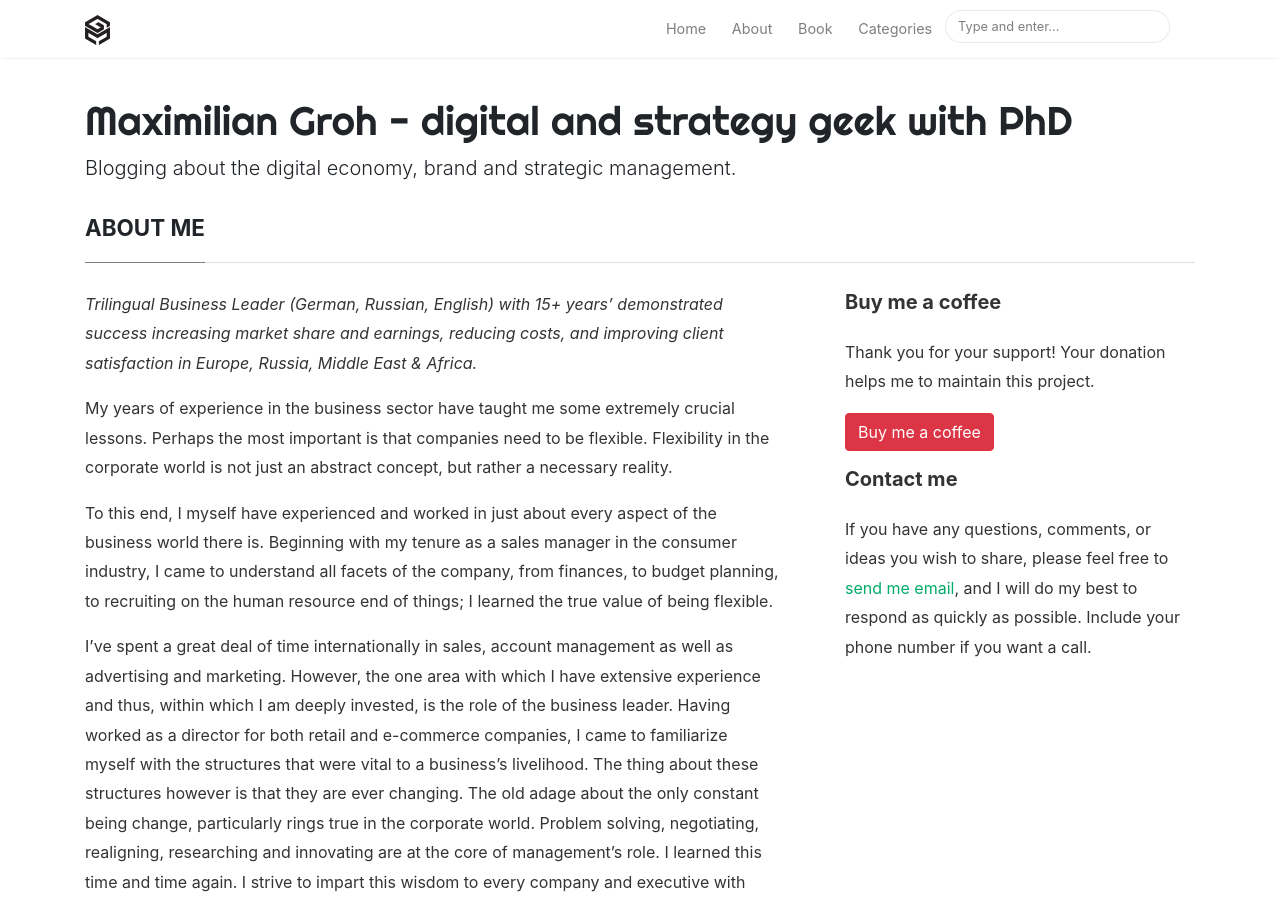
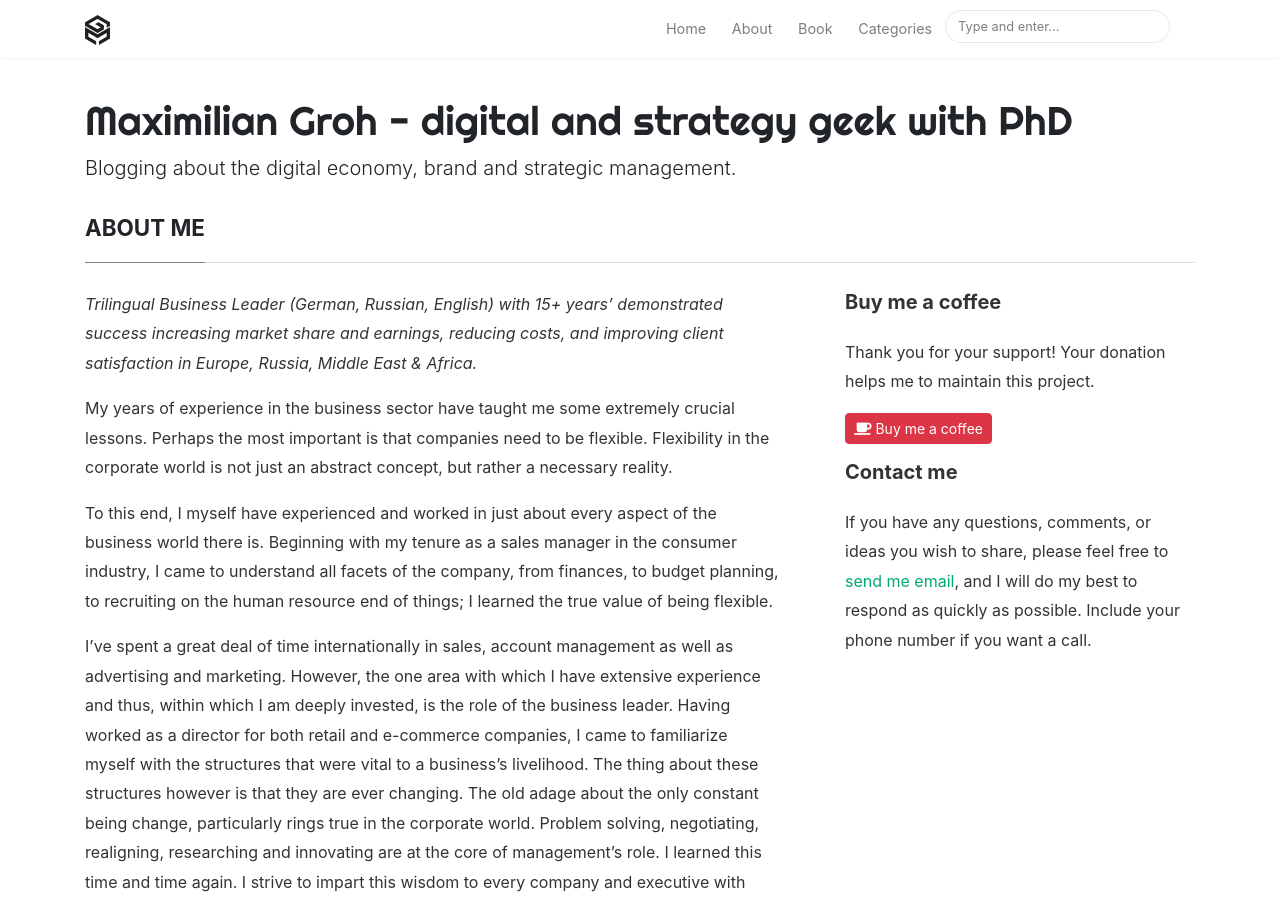
Before and after one commit to mgroheu/mgroh.github.io, a Jekyll site: the page built from _pages/about.md, in a window 1280 px wide and 900 px high. Built offline with Jekyll 4.4.1, drawn with Linux system fonts in a browser that asks for light colours; nearby versions of some CDN libraries; comment, search, counter and statistics services are not loaded.

Commit message:
Update coffee link

```diff
--- a/_pages/about.md
+++ b/_pages/about.md
@@ -88,7 +88,7 @@ Max is a gifted leader who draws his strength and effectiveness from excellent c
 
 <p>Thank you for your support! Your donation helps me to maintain this project.</p>
 
-<a target="_blank" href="https://www.paypal.com/cgi-bin/webscr?cmd=_s-xclick&hosted_button_id=3X9DQD5RDUTUN&source=url" class="btn btn-danger">Buy me a coffee</a>
+<a class="btn btn-danger btn-sm rounded trackdonate" target="_blank" href="https://www.paypal.com/cgi-bin/webscr?cmd=_s-xclick&hosted_button_id=3X9DQD5RDUTUN&source=url"><span class="fa fa-coffee"></span> Buy me a coffee</a>
 <p></p>
 <p></p>
 <h5>Contact me</h5>
```
